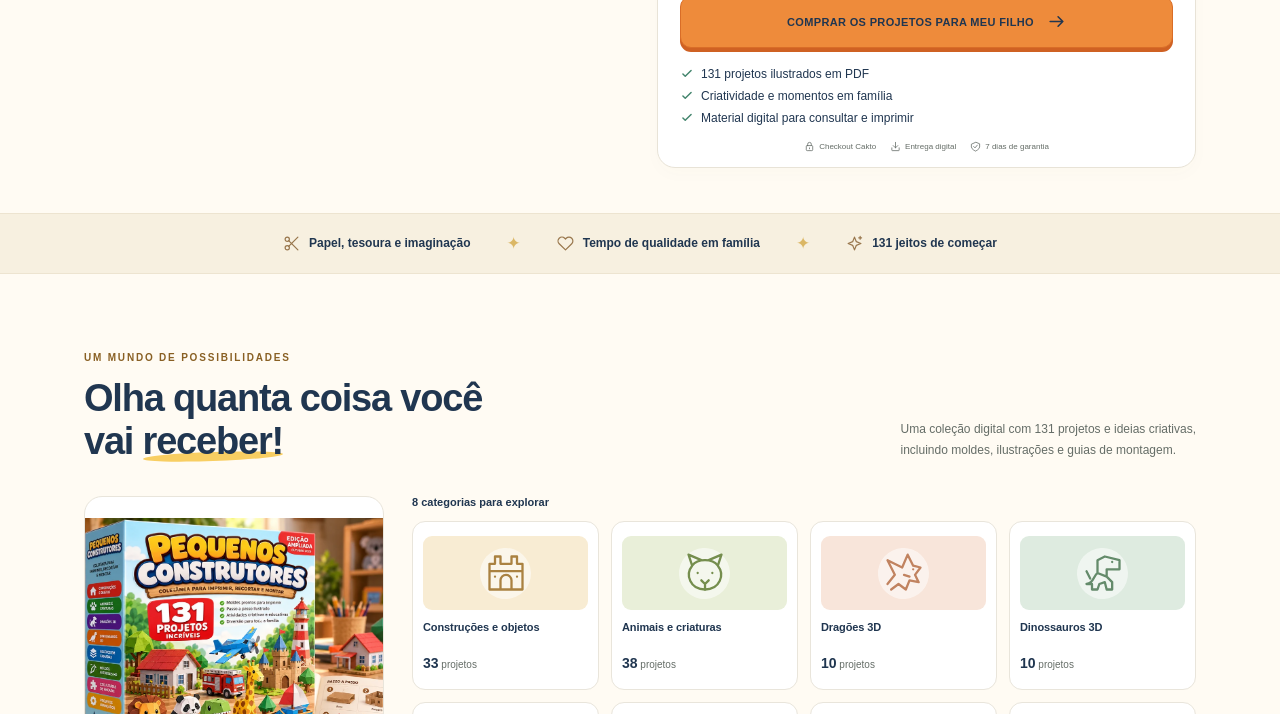
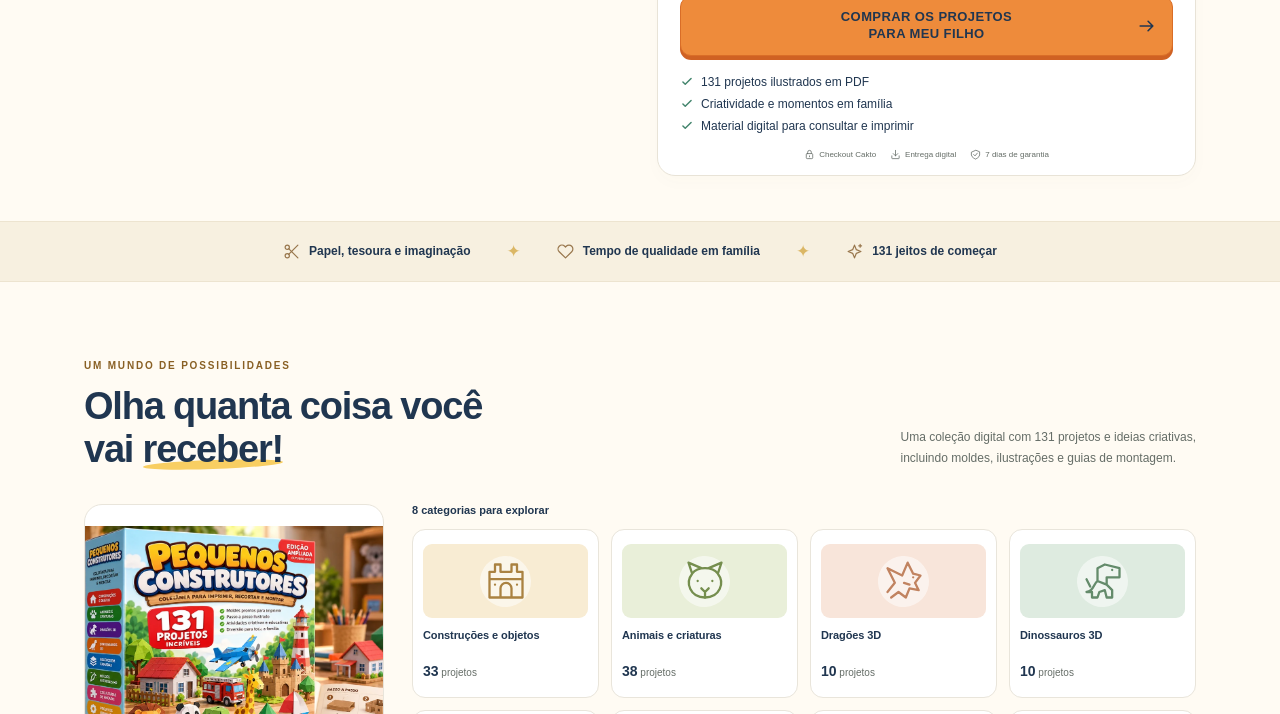
Before and after one commit to joaolucasqueiros/mundocriativo, a website built with Vite: page index.html in a window 1280 px wide. Shown: the part 619-1333 px from the top of the page. Built offline with nearby package versions, Linux system fonts and the light colour scheme; files whose address does not match are found by name.

Commit message:
Adiciona reflexo animado e reforça o texto dos botões de compra

```diff
--- a/index.html
+++ b/index.html
@@ -152,7 +152,10 @@
             data-checkout="hero"
             role="link"
             aria-disabled="true"
-            >COMPRAR OS PROJETOS PARA MEU FILHO <i data-icon="arrow-right"></i
+            ><strong class="button-label"
+              ><span>COMPRAR OS PROJETOS</span
+              ><span>PARA MEU FILHO</span></strong
+            ><i data-icon="arrow-right"></i
           ></a>
           <p class="sale-status" data-sale-status>Vendas em breve.</p>
           <ul class="benefit-list">
@@ -407,7 +410,10 @@
               data-checkout="final"
               role="link"
               aria-disabled="true"
-              >COMPRAR OS PROJETOS PARA MEU FILHO <i data-icon="arrow-right"></i
+              ><strong class="button-label"
+                ><span>COMPRAR OS PROJETOS</span
+                ><span>PARA MEU FILHO</span></strong
+              ><i data-icon="arrow-right"></i
             ></a>
             <p class="sale-status" data-sale-status>Vendas em breve.</p>
             <p class="final-fine">
--- a/src/styles.css
+++ b/src/styles.css
@@ -3020,3 +3020,71 @@ p {
     padding-top: 11px;
   }
 }
+
+/* Keep the purchase label centered while a soft reflection crosses the surface. */
+.buy-button {
+  position: relative;
+  overflow: hidden;
+  isolation: isolate;
+  font-weight: 900;
+}
+.buy-button .button-label {
+  position: relative;
+  z-index: 1;
+  display: grid;
+  gap: 2px;
+  font-family: "Nunito Variable", sans-serif;
+  font-size: 13px;
+  font-weight: 1000;
+  line-height: 1.15;
+  letter-spacing: 0.4px;
+  text-align: center;
+}
+.buy-button .button-label + .icon {
+  position: absolute;
+  right: 16px;
+  top: 50%;
+  transform: translateY(-50%);
+  z-index: 1;
+}
+.hero-offer .buy-button,
+.final-copy .buy-button {
+  min-height: 60px;
+  padding: 12px 42px;
+}
+.buy-button::after {
+  content: "";
+  position: absolute;
+  z-index: 2;
+  top: -70%;
+  left: -50%;
+  width: 35%;
+  height: 240%;
+  background: linear-gradient(
+    90deg,
+    transparent,
+    rgb(255 255 255 / 0.38),
+    transparent
+  );
+  pointer-events: none;
+  animation: cta-reflection 4.2s ease-in-out infinite !important;
+}
+.buy-button[aria-disabled="true"]::after {
+  display: none;
+  animation: none !important;
+}
+@keyframes cta-reflection {
+  0%,
+  58% {
+    transform: translateX(0) skewX(-20deg);
+  }
+  82%,
+  100% {
+    transform: translateX(600%) skewX(-20deg);
+  }
+}
+@media (max-width: 374px) {
+  .buy-button .button-label {
+    font-size: 12px;
+  }
+}
```
